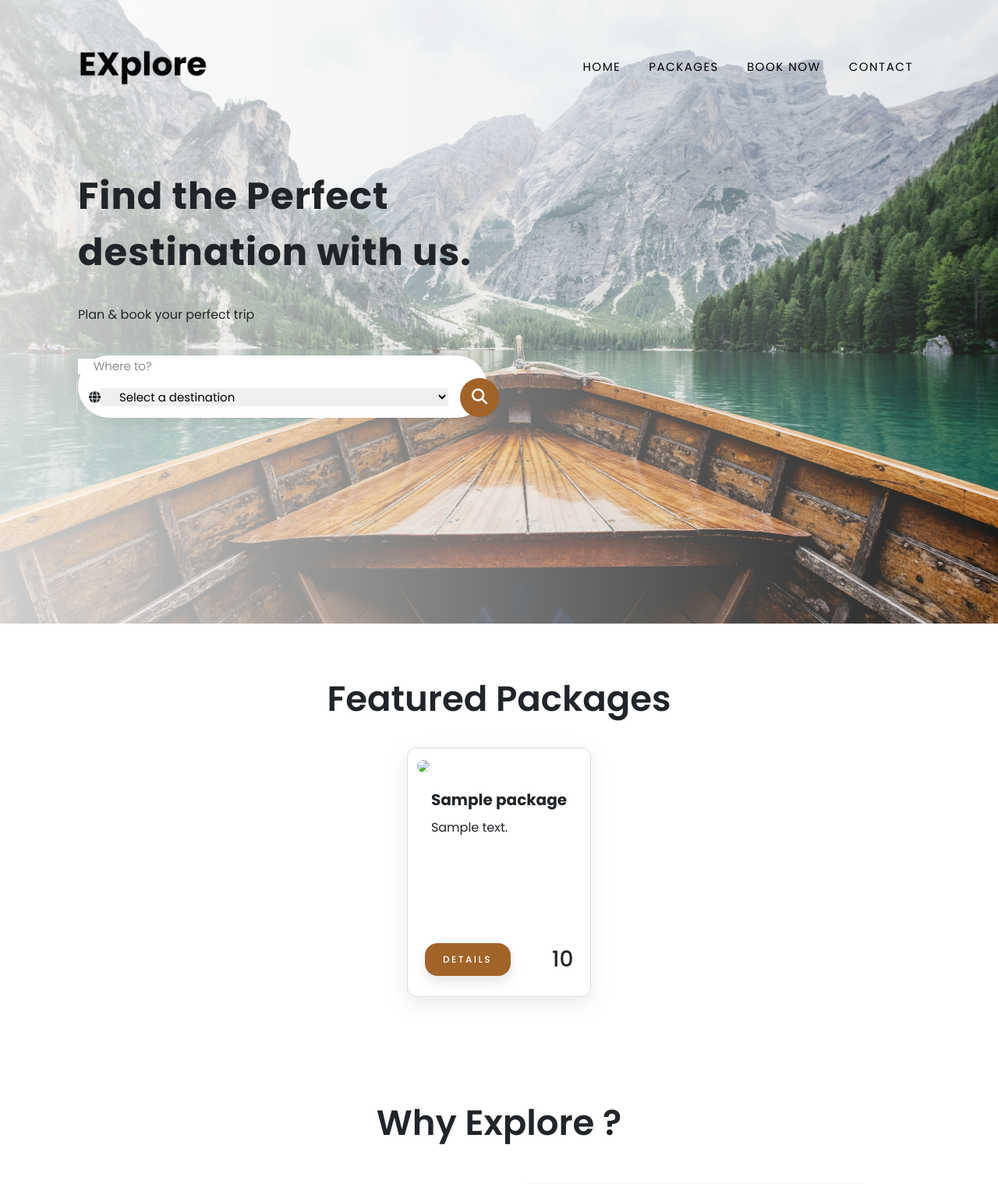
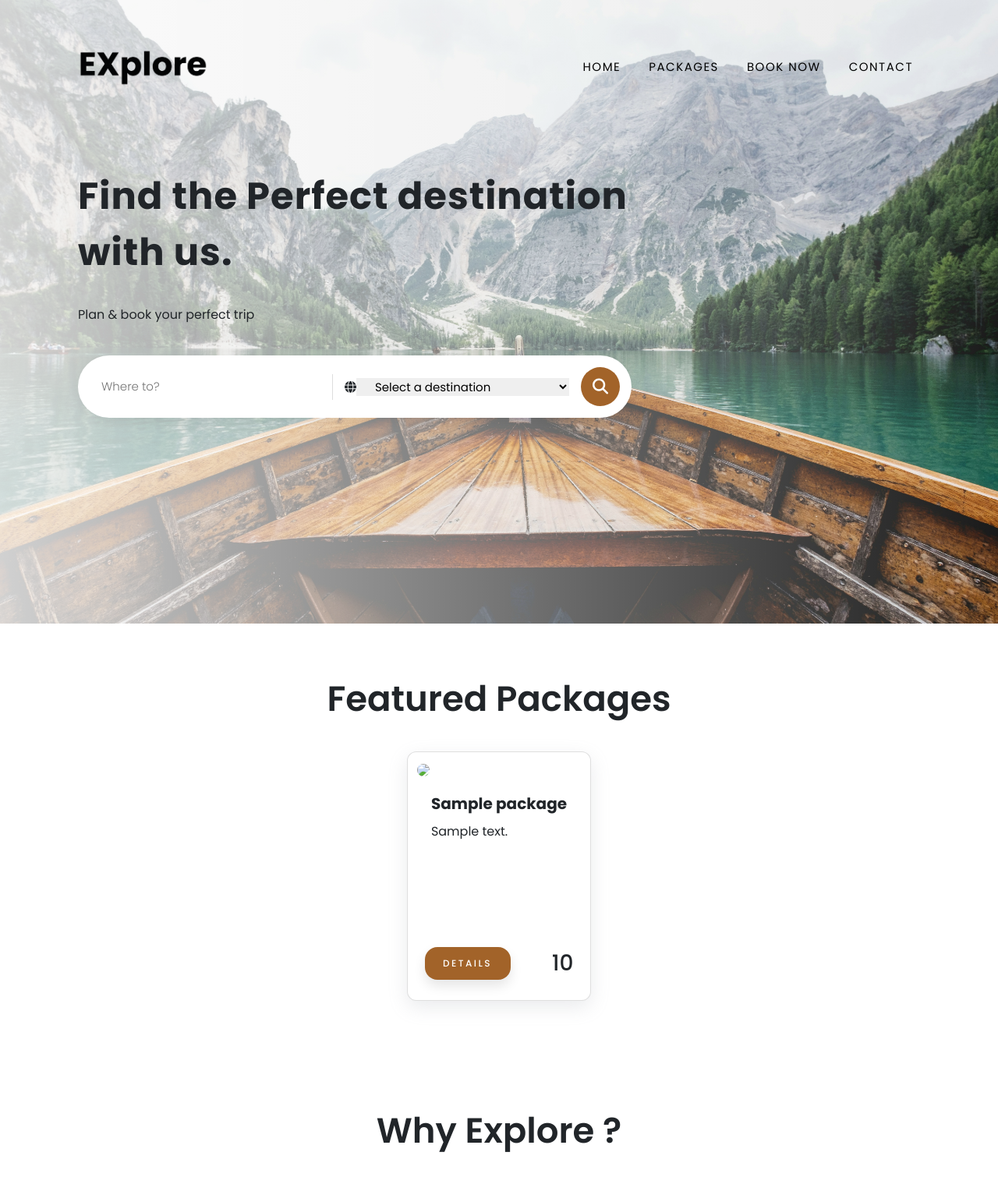
Before and after one commit to doaaabdelfattah/explore_project, a Flask app: template backend/templates/index.html in a window 1280 px wide. Shown: the top 1519 px of the page at 78% size. Run offline with Flask 3, Linux system fonts and the light colour scheme; the template is opened without the code that fills it: most values are stand-ins (such as "Sample title", 1, 10 or a date in 2020); parts of the project's set-up code (start-up, migrations or seed data) failed here and were passed over; some libraries are stand-ins or nearby versions.

Commit message:
“adjust_search_bar”

```diff
--- a/backend/static/css/style.css
+++ b/backend/static/css/style.css
@@ -1,4 +1,4 @@
-/* Variables */
+/* ======================== Variables  ======================== */
 :root {
   --main-color: #a26329;
   --LightGrayColor: #dedede;
@@ -7,7 +7,7 @@
   --lightbg: #f4f5f8;
 }
 
-/* Start Global Rules */
+/* ======================== Global Rules  ======================== */
 * {
   -webkit-box-sizing: border-box;
   -moz-box-sizing: border-box;
@@ -32,9 +32,7 @@ body {
   margin-top: 70px;
 }
 
-/* //////////////// */
-
-/* Navigation Bar (Fixed on all pages) */
+/* ======================== Navigation bar  ======================== */
 .navbar {
   padding-top: 3.5rem;
   /* background-color: #a26329; */
@@ -123,8 +121,7 @@ h2.title {
   transform: translateY(-7px);
 }
 
-/* //////////////// Home style ///////////// */
-/* Hero section */
+/* ======================== Home | Hero section  ======================== */
 
 .hero-text h1 {
   font-weight: 700;
@@ -134,9 +131,8 @@ h2.title {
   letter-spacing: 1px;
 }
 
-/* Search bar */
+/* ======================== Home | Search bar  ======================== */
 
-/* ///////// Search bar ////////////// */
 .hero-section {
   padding-top: 10px;
   margin-top: 50px;
@@ -162,13 +158,15 @@ h2.title {
 }
 .search-bar form {
   height: 80px;
+  padding: 10px;
 }
 .search-bar input,
 select {
-  flex: 1; /* Let input and select grow to fill available space */
+  flex: 1;
   border: 0 none;
   outline: 0;
   padding-left: 20px;
+  width: 50%;
 }
 
 .search-bar .destination-select {
@@ -185,6 +183,7 @@ select {
 }
 .search-button {
   padding: 0;
+  margin-right: 20px;
 }
 .search-button button {
   width: 50px; /* Adjust button width */
@@ -206,12 +205,14 @@ input::placeholder {
   font-size: 15px;
 }
 
-/* @media screen and (max-width: 991px) .search-bar-large {
-  height: auto;
-  padding: 20px;
+/* @media (max-width: 576px) {
+  .search-bar {
+    height: auto;
+    padding: 20px;
+  }
 } */
 
-/* ///////////    Home | Packages       ///////////// */
+/* ==================  Home | Packages    ==================== */
 
 .cards-container {
   display: flex;
@@ -227,7 +228,7 @@ input::placeholder {
   padding: 10px;
   min-height: 20em;
   overflow: hidden;
-  margin: 5px;
+  margin: 10px;
   transition: 0.3s ease;
 }
 
@@ -263,12 +264,8 @@ input::placeholder {
   margin-top: 22px;
 }
 
-/* //////////// Home | Footer Section */
+/*  ================ Home | footer section =================  */
 
-/* .footer .container {
-  margin: 20px;
-
-} */
 .footer {
   padding-top: 50px;
   padding-bottom: 10px;
--- a/backend/templates/index.html
+++ b/backend/templates/index.html
@@ -6,7 +6,7 @@
 <div class="overlay-home">
     <div class="overlay-gradient"></div>
     <div class="container">
-        <!-- =================== Navigation Bar (Fixed) ==================== -->
+        <!-- =========== Navigation Bar (Fixed) ============= -->
         <nav class="navbar navbar-expand-lg">
             <a class="navbar-brand" href="#">
                 <img src="../static/images/logo.png" height="50px" alt="logo" loading="lazy"></a>
@@ -26,7 +26,7 @@
     </div>
 <!-- ==================== Hero Section ===================== -->
     <div class="hero-section container">
-        <div class="col-12 col-lg-6">
+        <div class="col-12 col-lg-8">
 
             <h1> Find the Perfect
                 destination with us.
@@ -37,7 +37,7 @@
 
             <!-- Search section -->
             <div class="search-bar ">
-                <form class="row align-items-center gx-3" action=" " method="get" role="search">
+                <form class="row align-items-center" action=" " method="get" role="search">
                     <!-- Part 1 -->
                     <div class="col-12 col-sm destination-input">
                         <input type="text" class="" name="stop" placeholder="Where to?">
```
Also changed, not shown: layout/css/style.css (+34 -8 lines), layout/index.html (+46 -0 lines).
